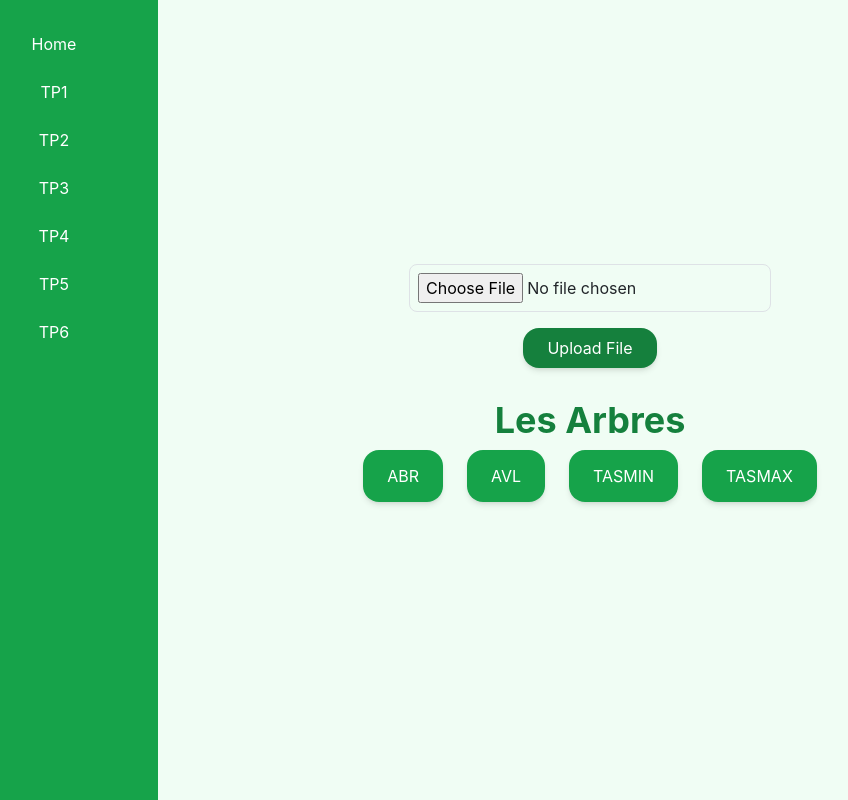
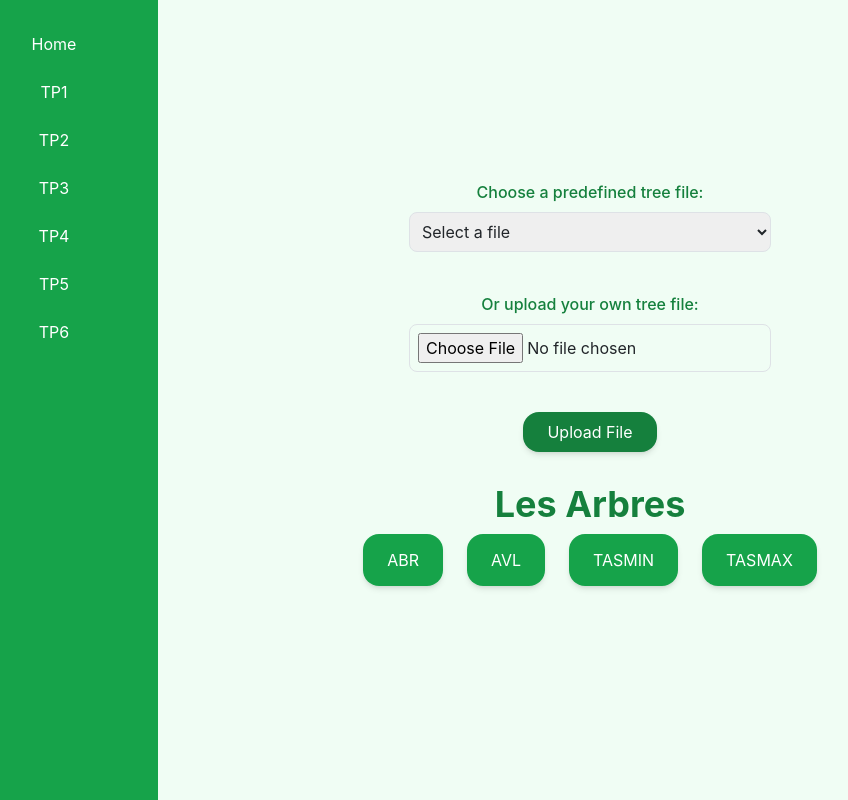
Before and after one commit to Imen-ys/TP_ALGO, a React (Create React App) app in the folder frontend/: page /tp2 in a window 1280 px wide. Shown: the whole page, without its empty margins (50-898 px from the left). Built offline with nearby package versions, Linux system fonts and the light colour scheme.

Commit message:
Change the APP

```diff
--- a/frontend/src/Compentes/TP1/HomePageOfTPOne/HomePageOfTPOne.jsx
+++ b/frontend/src/Compentes/TP1/HomePageOfTPOne/HomePageOfTPOne.jsx
@@ -47,10 +47,8 @@ const HomePageOfTPOne = ({ onUploadComplete }) => {
     const formData = new FormData();
 
     if (useCustomFile && userFile) {
-      // Upload the actual file from user's computer
       formData.append("file", userFile);
     } else if (selectedFile) {
-      // Create a blob from the predefined file content
       const fileData = graphFiles.find(f => f.name === selectedFile);
       if (fileData) {
         const blob = new Blob([fileData.content], { type: 'text/plain' });
@@ -103,16 +101,6 @@ const HomePageOfTPOne = ({ onUploadComplete }) => {
                 <option key={index} value={file.name}>{file.name}</option>
               ))}
             </select>
-          </div>
-
-          <div className="mb-4 w-full max-w-md">
-            <label className="block mb-2 text-green-700 font-medium">Or upload your own graph file:</label>
-            <input
-              type="file"
-              accept=".txt"
-              onChange={handleUserFileChange}
-              className="mb-3 border border-green-400 rounded-lg p-2 focus:outline-none focus:ring-2 focus:ring-green-500 w-full"
-            />
           </div>
 
           <button
--- a/frontend/src/Compentes/TP2/HomePageOfTp2/HomePageOfTp2.jsx
+++ b/frontend/src/Compentes/TP2/HomePageOfTp2/HomePageOfTp2.jsx
@@ -1,18 +1,58 @@
 import { useState } from "react";
-import {NavBar} from '../../index';
+import { NavBar } from '../../index';
+
 const HomePageOfTP2 = ({ onUploadComplete }) => {
   const BACKEND_URL = "https://tp-algo-j0wl.onrender.com"
-  const [selectedFile, setSelectedFile] = useState(null);
+  const [selectedFile, setSelectedFile] = useState("");
+  const [userFile, setUserFile] = useState(null);
+  const [useCustomFile, setUseCustomFile] = useState(false);
+
+  // Predefined list of tree files with their content
+  const treeFiles = [
+    {
+      name: "ABR.txt",
+      content: "25, 60, 35, 10, 5, 20, 65, 45, 70, 40, 50, 55, 30, 15, 22, 62, 64, 4, 8"
+    },
+    {
+      name: "AVL.txt",
+      content: "50, 30, 70, 20, 40, 60, 80, 10, 25, 35, 45, 55, 65, 75, 85"
+    },
+    {
+      name: "TAS_MIN.txt",
+      content: "5, 10, 15, 20, 25, 30, 35, 40, 45, 50, 55, 60, 65, 70, 75, 80, 85, 90, 95, 100"
+    },
+    {
+      name: "TASMAX.txt",
+      content: "100, 95, 90, 85, 80, 75, 70, 65, 60, 55, 50, 45, 40, 35, 30, 25, 20, 15, 10, 5"
+    },
+  ];
 
   const handleFileChange = (e) => {
-    setSelectedFile(e.target.files[0]);
+    setSelectedFile(e.target.value);
+    setUseCustomFile(false);
+  };
+
+  const handleUserFileChange = (e) => {
+    setUserFile(e.target.files[0]);
+    setUseCustomFile(true);
   };
 
   const handleUpload = async (type) => {
-    if (!selectedFile) return alert("Please select a file first!");
+    if (!selectedFile && !userFile) return alert("Please select a file first!");
 
     const formData = new FormData();
-    formData.append("file", selectedFile);
+
+    if (useCustomFile && userFile) {
+      // Upload the actual file from user's computer
+      formData.append("file", userFile);
+    } else if (selectedFile) {
+      // Create a blob from the predefined file content
+      const fileData = treeFiles.find(f => f.name === selectedFile);
+      if (fileData) {
+        const blob = new Blob([fileData.content], { type: 'text/plain' });
+        formData.append("file", blob, selectedFile);
+      }
+    }
 
     const url =
       type === "abr"
@@ -47,11 +87,30 @@ const HomePageOfTP2 = ({ onUploadComplete }) => {
       <NavBar/>
       <div className="min-h-screen bg-green-50 flex flex-col items-center justify-center p-8">
         <div className="mb-8 flex flex-col items-center">
+          <div className="mb-4 w-full max-w-md">
+            <label className="block mb-2 text-green-700 font-medium">Choose a predefined tree file:</label>
+            <select
+              value={selectedFile}
+              onChange={handleFileChange}
+              className="mb-3 border border-green-400 rounded-lg p-2 focus:outline-none focus:ring-2 focus:ring-green-500 w-full"
+            >
+              <option value="" disabled>Select a file</option>
+              {treeFiles.map((file, index) => (
+                <option key={index} value={file.name}>{file.name}</option>
+              ))}
+            </select>
+          </div>
+
+          <div className="mb-4 w-full max-w-md">
+            <label className="block mb-2 text-green-700 font-medium">Or upload your own tree file:</label>
             <input
               type="file"
-          onChange={handleFileChange}
-          className="mb-3 border border-green-400 rounded-lg p-2 focus:outline-none focus:ring-2 focus:ring-green-500"
+              accept=".txt"
+              onChange={handleUserFileChange}
+              className="mb-3 border border-green-400 rounded-lg p-2 focus:outline-none focus:ring-2 focus:ring-green-500 w-full"
             />
+          </div>
+
           <button
             onClick={() => handleUpload("abr")}
             className="px-6 py-2 bg-green-700 text-white rounded-2xl shadow-md hover:bg-green-800 transition-all duration-200"
@@ -99,7 +158,6 @@ const HomePageOfTP2 = ({ onUploadComplete }) => {
               TASMAX
             </a>
           </button>
-
         </div>
       </div>
     </>
```
Lines whose indentation alone changed are shown as unchanged.
